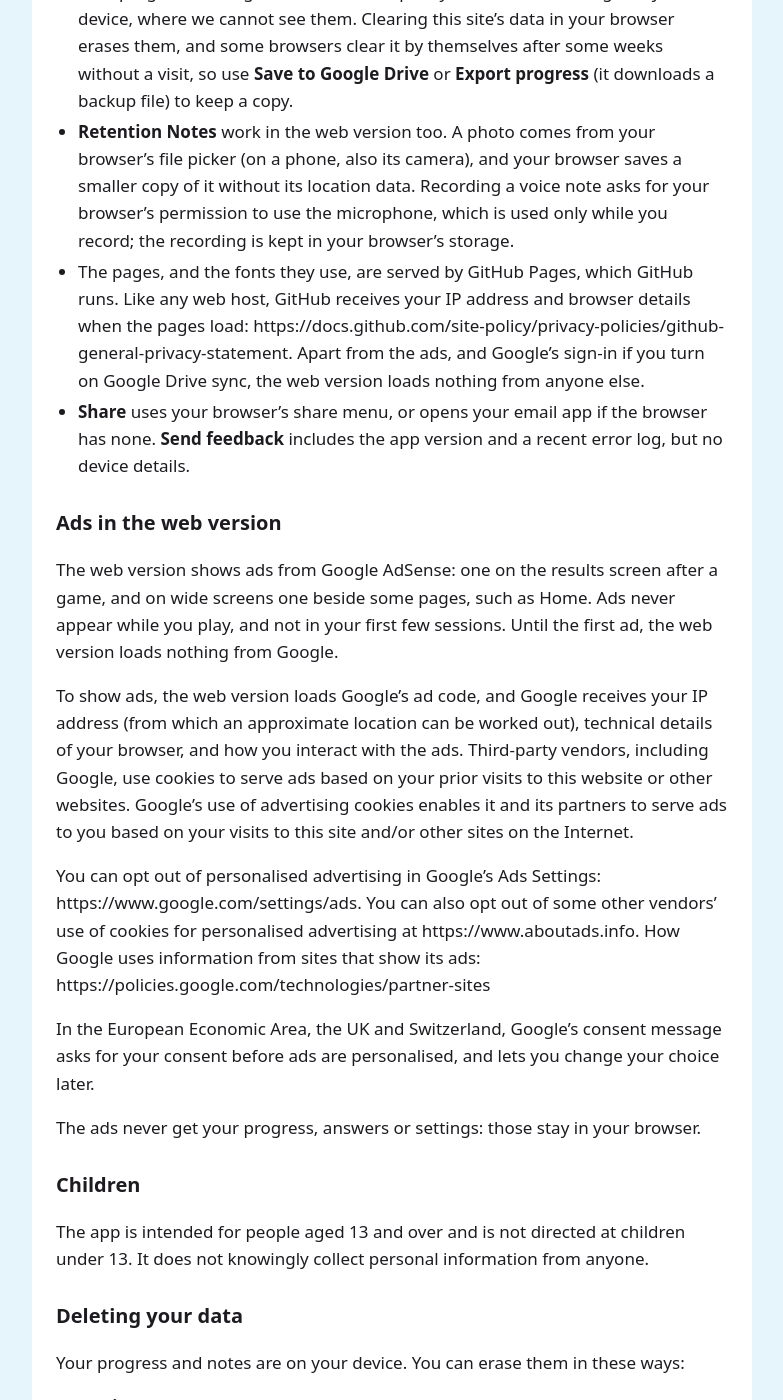
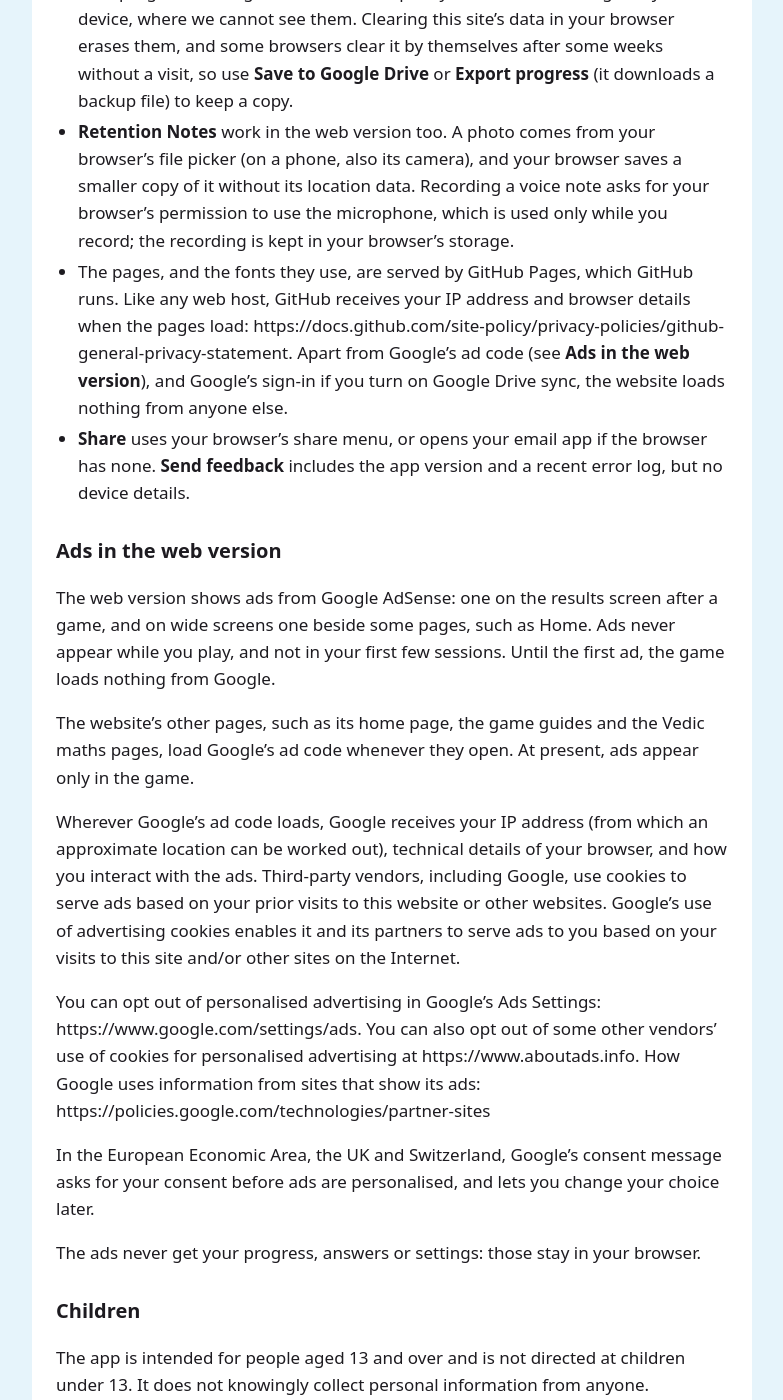
Before and after one commit to MuraskarAmit/MuraskarAmit.github.io, a Jekyll site: the page built from privacy-policy.md, in a window 1280 px wide and 1400 px high, scrolled down 5024 px. Shown: the whole window, without its empty margins (248-1031 px from the left). Built offline with Jekyll 4.4.1, drawn with Linux system fonts in a browser that asks for light colours; our own code applies the rules of GitHub Pages for plain Markdown files; some of the changed text lies outside the part shown.

Commit message:
AdSense: Google's ad code on every page, for the site review
The snippet AdSense gives, in the layout's head. These pages show no
ads (Auto ads off, no ad units); AdSense asks for the tag before a review.
The privacy policy, and the game's copy of it, say so (effective
17 October 2026).

Co-Authored-By: Claude Opus 5.5 <noreply@anthropic.com>

```diff
--- a/_layouts/default.html
+++ b/_layouts/default.html
@@ -50,6 +50,12 @@
   <meta name="theme-color" content="#e6f4fb">
   <!-- Proves to Google AdSense that this site is the account's. -->
   <meta name="google-adsense-account" content="ca-pub-3901973640140824">
+  <!-- Google AdSense's ad code, the snippet AdSense gives. Google asks for it
+       on the site before a review. These pages show no ads: Auto ads stays
+       off and they have no ad units (the app repository's docs/web.md
+       "Ads"). The game loads it itself, with its first ad. -->
+  <script async src="https://pagead2.googlesyndication.com/pagead/js/adsbygoogle.js?client=ca-pub-3901973640140824"
+       crossorigin="anonymous"></script>
   <!-- Link previews (WhatsApp, social sites) and search engines: see the
        app repository's docs/web.md "SEO". -->
   <meta property="og:type" content="website">
--- a/privacy-policy.md
+++ b/privacy-policy.md
@@ -72,7 +72,7 @@ If you turn on the daily reminder, or the reminders for your notes, the app sche
 - **Google AdMob** shows the ads, and **Google's User Messaging Platform** asks for consent where the law requires it (see **Advertising**). Both are covered by Google's privacy policy.
 - The occasional "rate this app" card is Google Play's in-app review feature, covered by Google's privacy policy.
 - The optional one-time Supporter purchase is handled by Google Play; the app only keeps a note on your device that the purchase was made.
-- **Google AdSense** shows the ads in the web version, and Google's consent message asks for consent where the law requires it (see **Ads in the web version**).
+- **Google AdSense** shows the ads in the web version, its ad code also loads on the website's other pages, and Google's consent message asks for consent where the law requires it (see **Ads in the web version**).
 - **Google sign-in** and **Google Drive** keep your copy if you turn on Google Drive sync (see **Google Drive sync**), under Google's privacy policy.
 
 The app has no analytics or crash-reporting services of its own.
@@ -82,13 +82,15 @@ You can also play Make Me Smarter in a web browser at https://makemesmarter.in/p
 - It has no Supporter purchase, and no reminders, profiles or "rate this app" card. Its ads come from Google AdSense instead of AdMob (see **Ads in the web version**).
 - Your progress, settings and notes are kept in your browser's storage on your device, where we cannot see them. Clearing this site's data in your browser erases them, and some browsers clear it by themselves after some weeks without a visit, so use **Save to Google Drive** or **Export progress** (it downloads a backup file) to keep a copy.
 - **Retention Notes** work in the web version too. A photo comes from your browser's file picker (on a phone, also its camera), and your browser saves a smaller copy of it without its location data. Recording a voice note asks for your browser's permission to use the microphone, which is used only while you record; the recording is kept in your browser's storage.
-- The pages, and the fonts they use, are served by GitHub Pages, which GitHub runs. Like any web host, GitHub receives your IP address and browser details when the pages load: https://docs.github.com/site-policy/privacy-policies/github-general-privacy-statement. Apart from the ads, and Google's sign-in if you turn on Google Drive sync, the web version loads nothing from anyone else.
+- The pages, and the fonts they use, are served by GitHub Pages, which GitHub runs. Like any web host, GitHub receives your IP address and browser details when the pages load: https://docs.github.com/site-policy/privacy-policies/github-general-privacy-statement. Apart from Google's ad code (see **Ads in the web version**), and Google's sign-in if you turn on Google Drive sync, the website loads nothing from anyone else.
 - **Share** uses your browser's share menu, or opens your email app if the browser has none. **Send feedback** includes the app version and a recent error log, but no device details.
 
 ## Ads in the web version
-The web version shows ads from Google AdSense: one on the results screen after a game, and on wide screens one beside some pages, such as Home. Ads never appear while you play, and not in your first few sessions. Until the first ad, the web version loads nothing from Google.
+The web version shows ads from Google AdSense: one on the results screen after a game, and on wide screens one beside some pages, such as Home. Ads never appear while you play, and not in your first few sessions. Until the first ad, the game loads nothing from Google.
 
-To show ads, the web version loads Google's ad code, and Google receives your IP address (from which an approximate location can be worked out), technical details of your browser, and how you interact with the ads. Third-party vendors, including Google, use cookies to serve ads based on your prior visits to this website or other websites. Google's use of advertising cookies enables it and its partners to serve ads to you based on your visits to this site and/or other sites on the Internet.
+The website's other pages, such as its home page, the game guides and the Vedic maths pages, load Google's ad code whenever they open. At present, ads appear only in the game.
+
+Wherever Google's ad code loads, Google receives your IP address (from which an approximate location can be worked out), technical details of your browser, and how you interact with the ads. Third-party vendors, including Google, use cookies to serve ads based on your prior visits to this website or other websites. Google's use of advertising cookies enables it and its partners to serve ads to you based on your visits to this site and/or other sites on the Internet.
 
 You can opt out of personalised advertising in Google's Ads Settings: https://www.google.com/settings/ads. You can also opt out of some other vendors' use of cookies for personalised advertising at https://www.aboutads.info. How Google uses information from sites that show its ads: https://policies.google.com/technologies/partner-sites
 
```
Also changed, not shown: other parts of privacy-policy.md (+1 -1 lines), play/assets/assets/legal/privacy-policy.md (+7 -5 lines).
